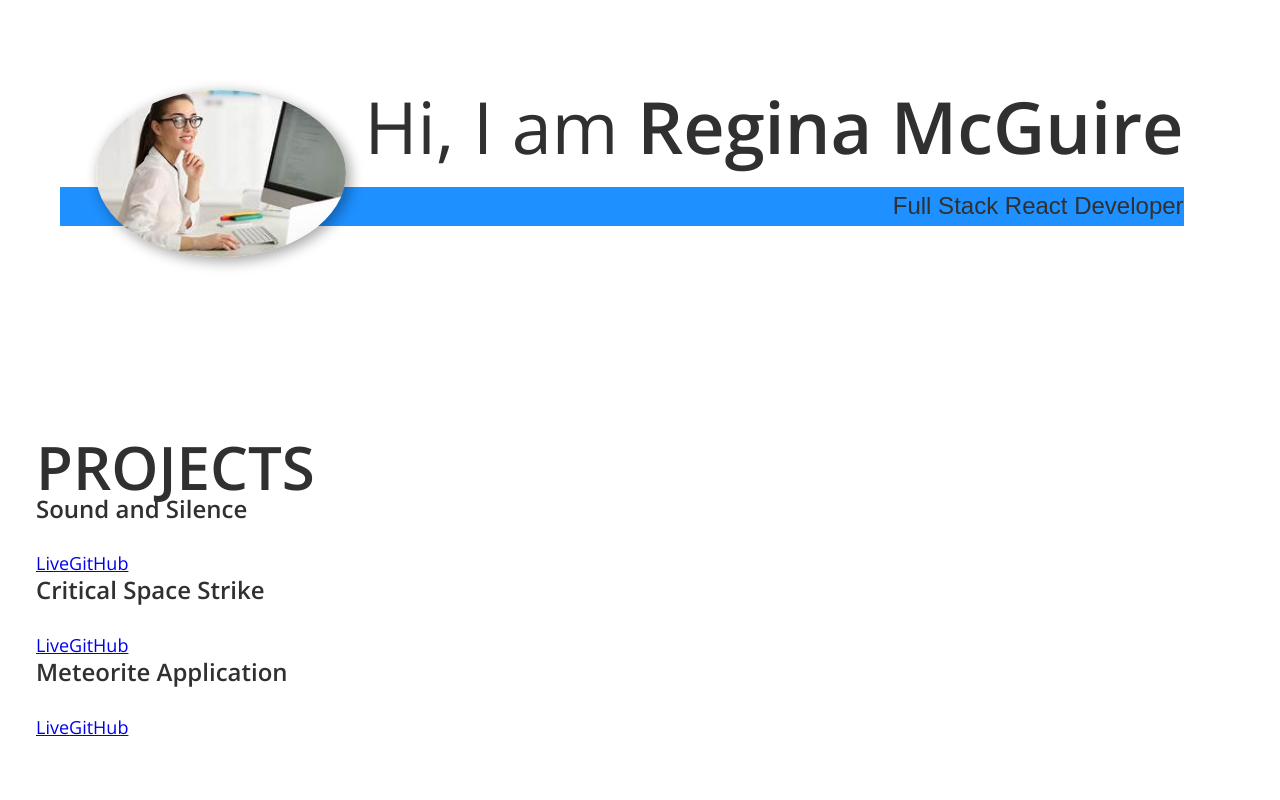
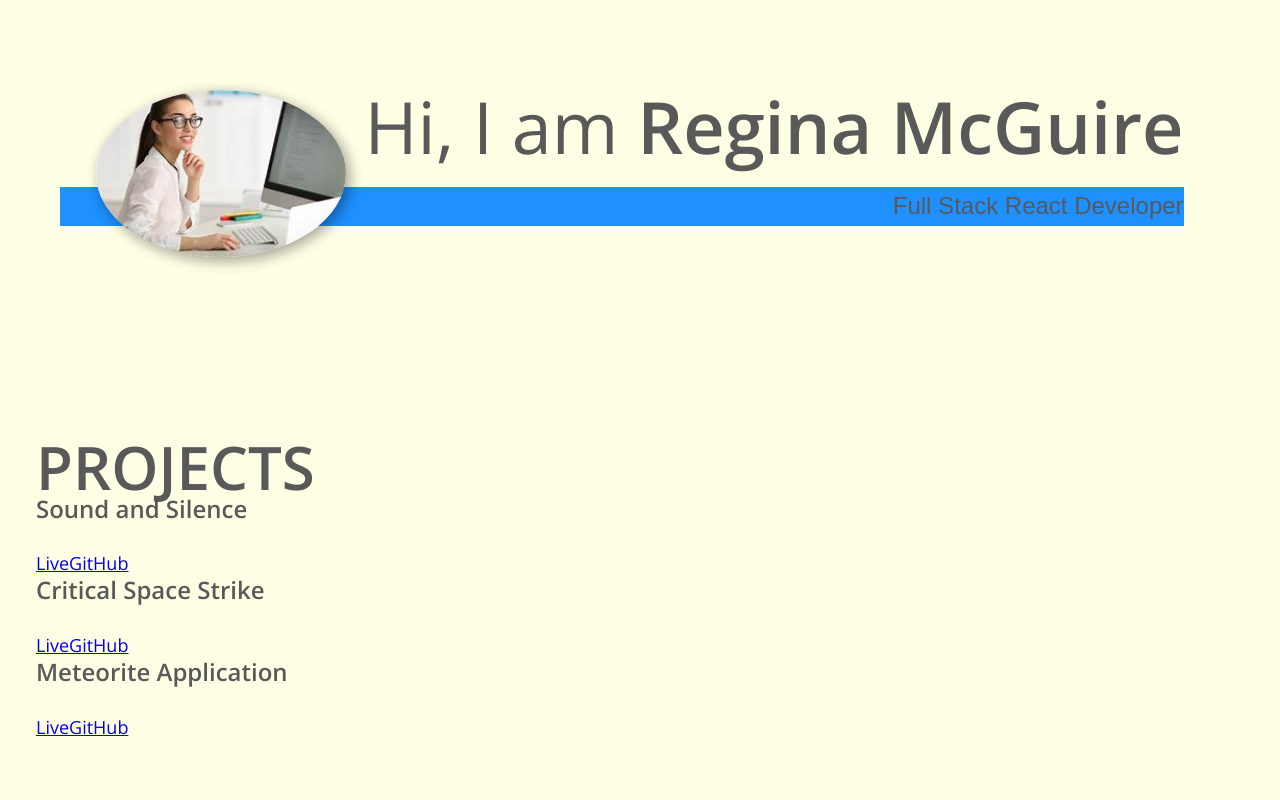
Before and after one commit to rmcguire6/react-portfolio, a React (Create React App) app: page / in a window 1280 px wide. Shown: the top 800 px of the page. Built offline with nearby package versions, Linux system fonts and the light colour scheme.

Commit message:
Change color scheme

```diff
--- a/src/styles/_base.scss
+++ b/src/styles/_base.scss
@@ -8,8 +8,9 @@
   --fw-light: 300;
   --fw-reg: 400;
   --fw-bold: 600;
-  --clr-light: #fff;
-  --clr-dark: #303030;
+  --clr-light: #ffffe6;
+  --clr-dark: #595959;
+  --clr-darker-accent: #003366;
   --clr-accent: #1e90ff;
   --fs-h1: 3rem;
   --fs-h2: 2.25rem;
```
